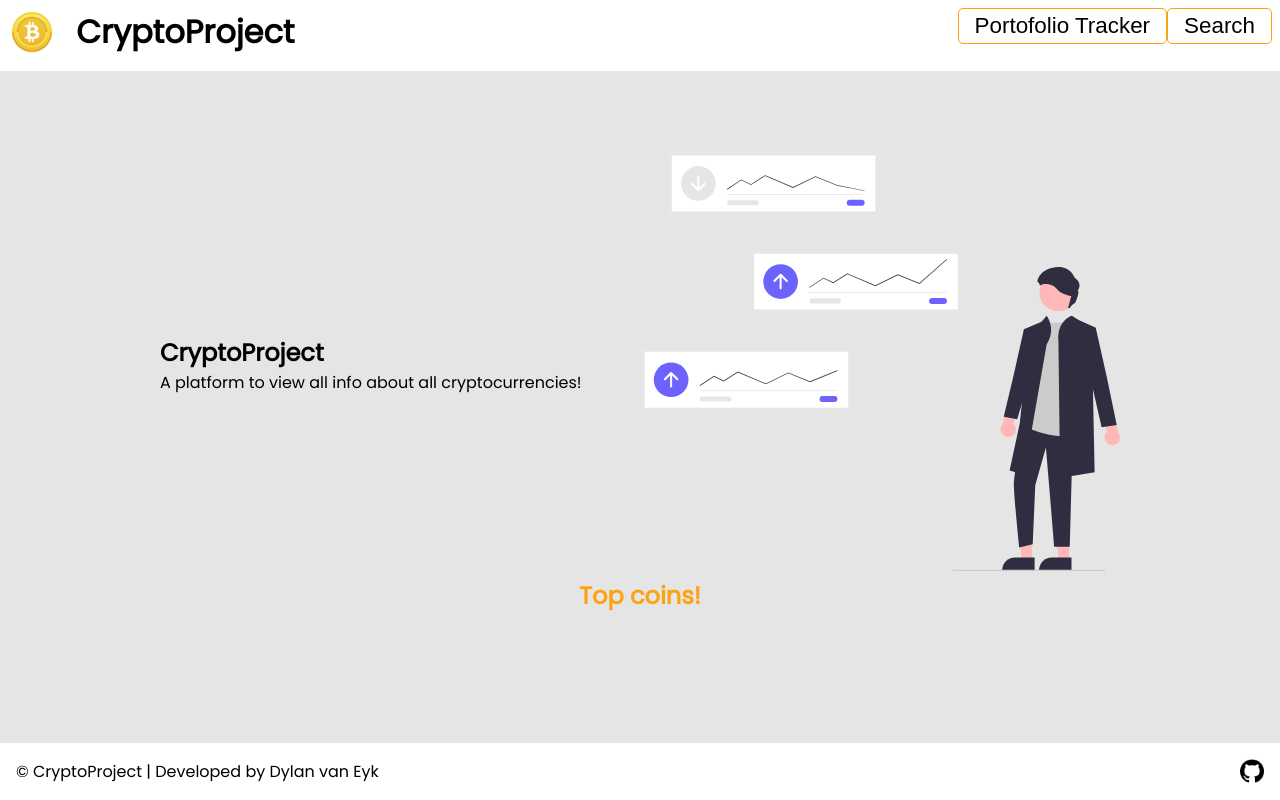
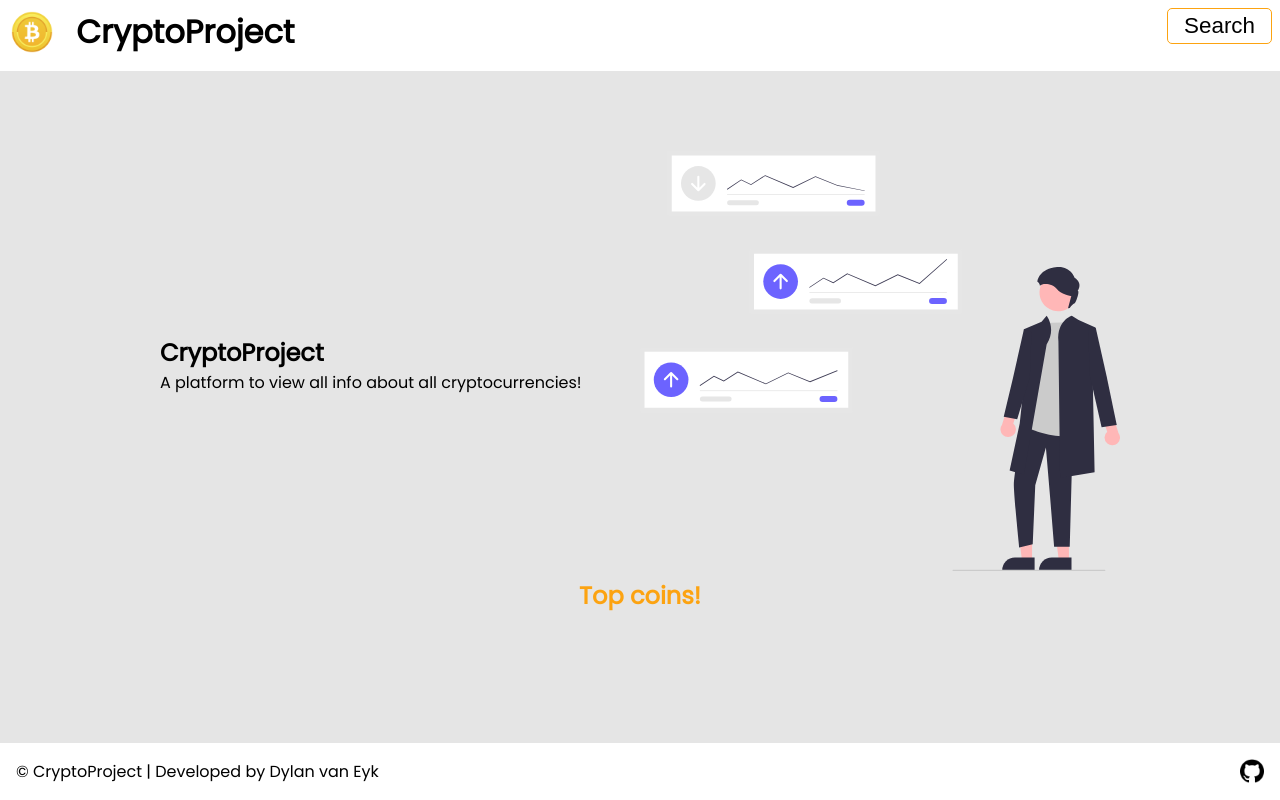
Before and after one commit to dylanveijk/CryptoProjectExamen, a PHP site: page / in a window 1280 px wide. Run offline with PHP 8.4, Linux system fonts and the light colour scheme.

Commit message:
fout gefixt in login.css

```diff
--- a/index.html
+++ b/index.html
@@ -18,7 +18,7 @@
         <img src="assets/images/logo.png" alt="logo" class="logo-img">
         <h1 class="d-inline title ml-1" id="main-title">CryptoProject</h1>
         <button class="f-right nav-button" id="nav-search-button">Search</button>
-        <button class="f-right nav-button" id="nav-portofolio-button">Portofolio Tracker</button>
+        <!-- <button class="f-right nav-button" id="nav-portofolio-button">Portofolio Tracker</button> -->
     </nav>
 
     <!-- this is for the main section -->
--- a/login/css/login.css
+++ b/login/css/login.css
@@ -9,7 +9,7 @@
     margin: 0;
     padding: 0;
     box-sizing: border-box;
-    font-size: 'Poppins', sans-serif;
+    font-family: 'Poppins', sans-serif;
 
 }
 
```
